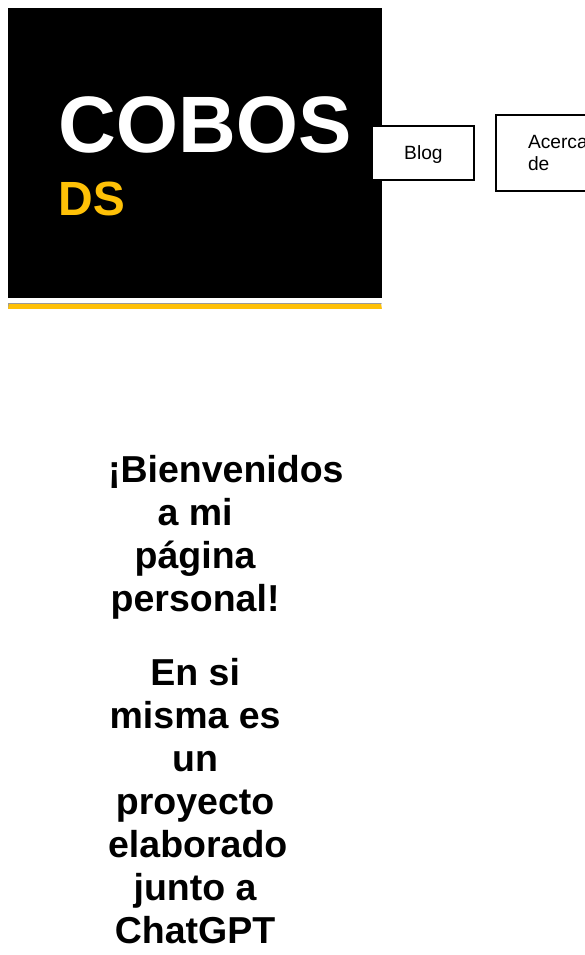
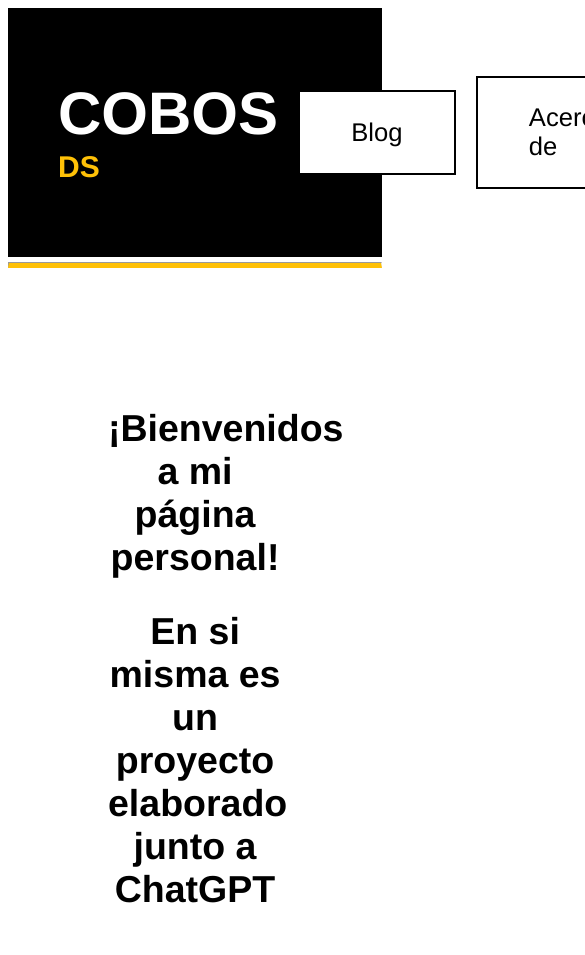
Before and after one commit to CobosDS/cobosds.github.io, a plain HTML site: page index.html in a window 390 px wide. Shown: the top 955 px of the page, 585 px wide, since content can reach past the window. Drawn offline with Linux system fonts and the light colour scheme.

Commit message:
dasasddd

```diff
--- a/index.html
+++ b/index.html
@@ -3,7 +3,7 @@
 <head>
     <title>CobosDS</title>
     <link rel="stylesheet" href="style.css">
-    <meta name="viewport" content="width=device-width, initial-scale=1.0"> <!-----quitar-->
+
 </head>
 
 <header>
--- a/style.css
+++ b/style.css
@@ -55,19 +55,8 @@ header {
 
 
 }
-@media only screen and (max-width: 768px) {
-  /* Estilos específicos para dispositivos con un ancho máximo de 768 píxeles */
-  .botonera a {
-    font-size: 1.2em; /* Aumenta el tamaño de letra de los botones */
-    padding: 0.8em 1.6em; /* Aumenta el padding de los botones */
-  }
-  .texto-grande {
-    font-size: 2.5em; /* Aumenta el tamaño de letra del título principal */
-  }
-  .texto-pequeno {
-    font-size: 1.5em; /* Aumenta el tamaño de letra del subtítulo del título principal */
-  }
-}
+
+
 .botonera a:hover {
   background-color: #000000; /* Fondo negro al pasar el mouse */
   color: #FFC107; /* Texto blanco al pasar el mouse */
@@ -119,11 +108,11 @@ header {
 .title {
   background-color: black;
   color: White;
-  padding: 5px 10px;
+  padding: 1em 2em;
   margin-bottom: 10px;
   text-align: center;
   padding: 30px;
-  font-size: 25px;
+
   border: 1px solid #FFC107;
   font-size: 2em;
 }
```
